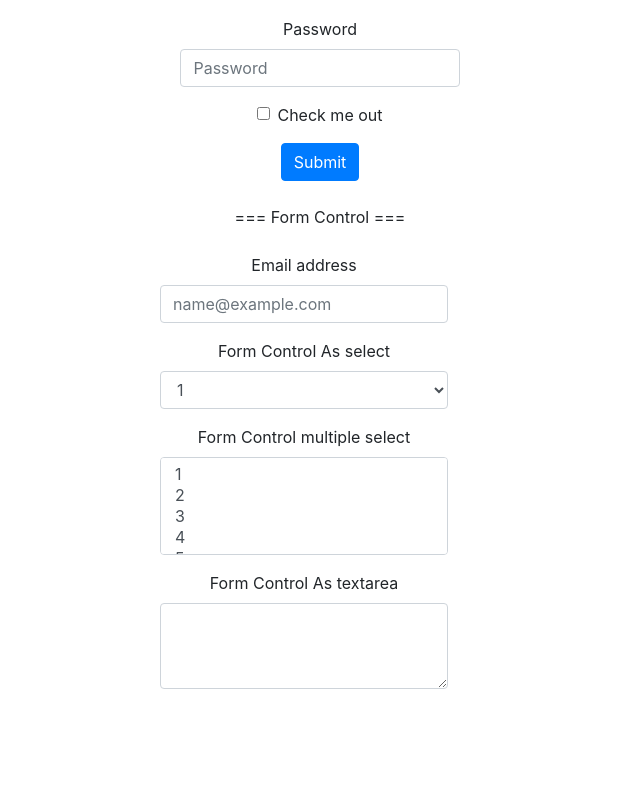
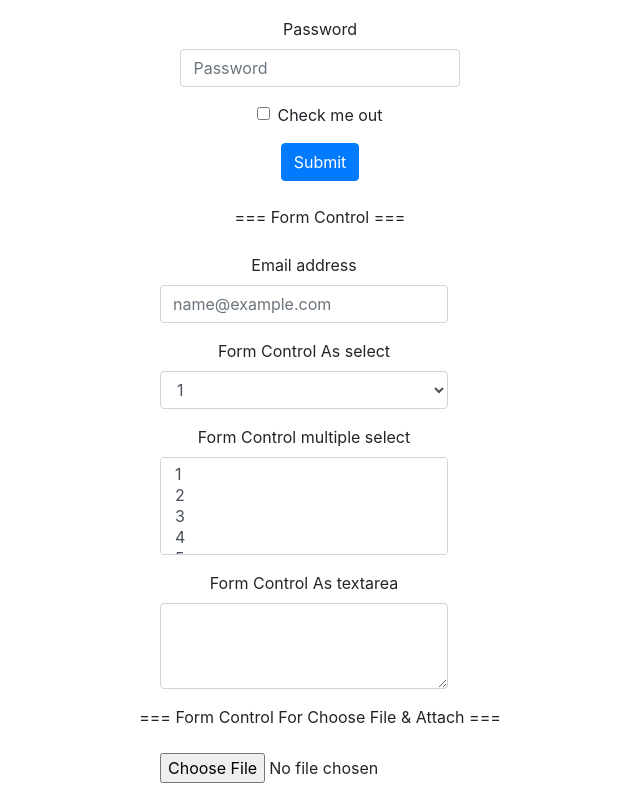
Before and after one commit to Khwajapasha/Boosrtrap-Practice, a React (Create React App) app: page / in a window 1280 px wide. Shown: the part 453-1252 px from the top of the page, without its empty margins (320-960 px from the left). Before the commit the page ends 1158 px from the top, so only its background shows below. Built offline with nearby package versions, Linux system fonts and the light colour scheme.

Commit message:
Form for choose file & attach

```diff
--- a/src/Component/MainBodySection/FormComponent/AllForms.jsx
+++ b/src/Component/MainBodySection/FormComponent/AllForms.jsx
@@ -1,12 +1,14 @@
 import React from "react";
 import { FormControlComp } from "./FormControlComp";
 import { FormBasic } from "./FormBasic";
+import { FormForChooseFile } from "./FormForChooseFile";
 
 export const AllForms = () => {
   return (
     <div>
       <FormBasic />
       <FormControlComp />
+      <FormForChooseFile />
     </div>
   );
 };
--- /dev/null
+++ b/src/Component/MainBodySection/FormComponent/FormForChooseFile.jsx
@@ -0,0 +1,16 @@
+import React from "react";
+import { Form } from "react-bootstrap";
+export const FormForChooseFile = () => {
+  return (
+    <div>
+      === Form Control For Choose File & Attach ===
+      <br />
+      <br />
+      <Form style={{ width: "18rem", marginLeft: "30rem" }}>
+        <Form.Group>
+          <Form.File id="exampleFormControlFile1" />
+        </Form.Group>
+      </Form>
+    </div>
+  );
+};
```
